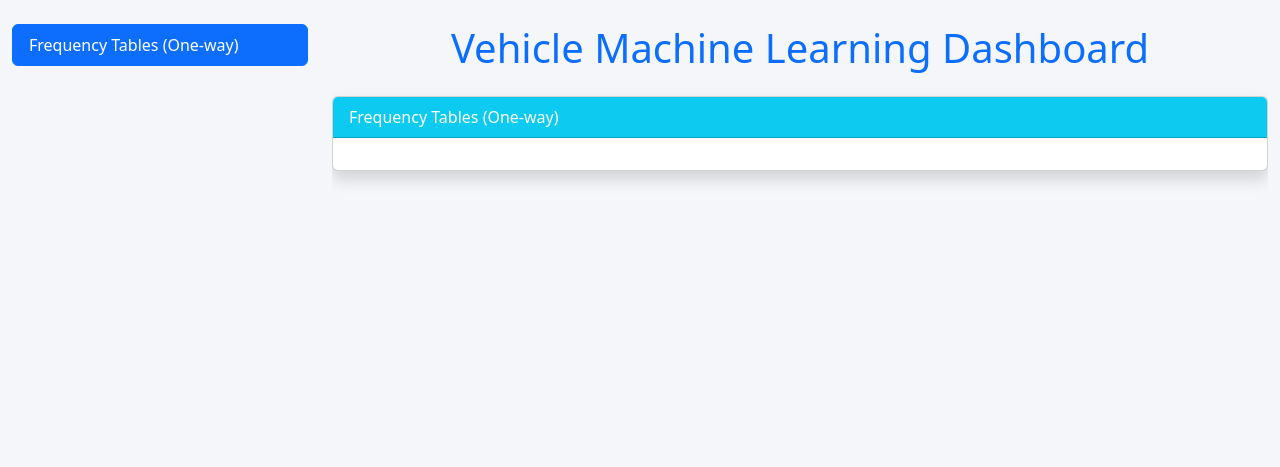
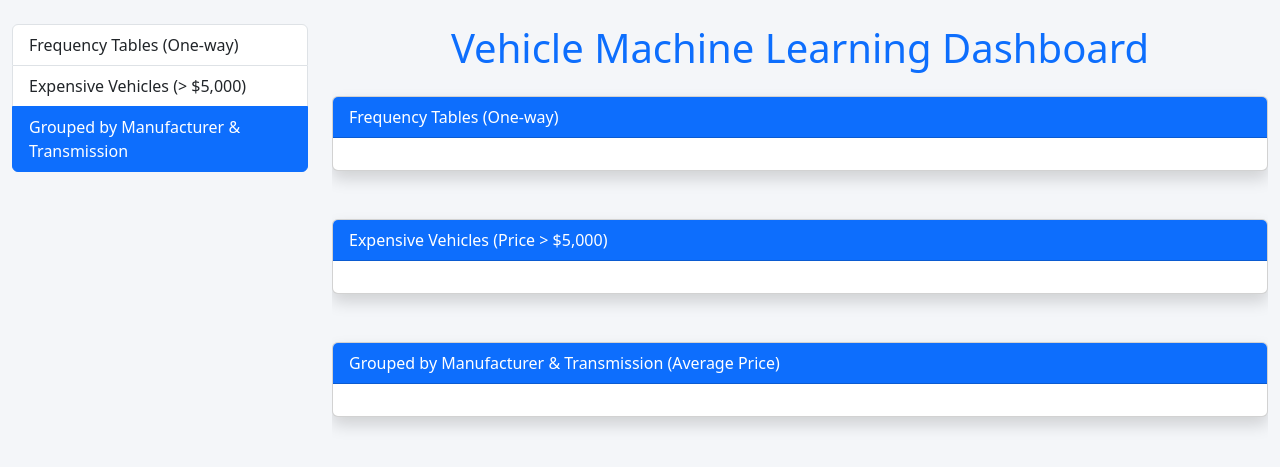
Before and after one commit to Delice7-del/vehicle_ml_dashboard, a Django app: template vehicles/templates/vehicles/index.html in a window 1280 px wide. Shown: the top 467 px of the page. Run offline with Django 5.2, Linux system fonts and the light colour scheme; the template is opened without the code that fills it, so the values that code supplies are empty.

Commit message:
Made some improvements

```diff
--- a/vehicles/templates/vehicles/index.html
+++ b/vehicles/templates/vehicles/index.html
@@ -15,6 +15,13 @@
         .nav-pills .nav-link.active {
             background-color: #0d6efd;
         }
+        .table thead th {
+            background-color: #0d6efd;
+            color: #ffffff;
+            position: sticky;
+            top: 0;
+            z-index: 1;
+        }
     </style>
 </head>
 <body data-bs-spy="scroll" data-bs-target="#dashboard-nav" data-bs-offset="100" tabindex="0">
@@ -25,6 +32,12 @@
                 <div id="dashboard-nav" class="list-group position-sticky top-0">
                     <a class="list-group-item list-group-item-action" href="#frequency-table">
                         Frequency Tables (One-way)
+                    </a>
+                    <a class="list-group-item list-group-item-action" href="#expensive-vehicles-table">
+                        Expensive Vehicles (> $5,000)
+                    </a>
+                    <a class="list-group-item list-group-item-action" href="#groupby-table">
+                        Grouped by Manufacturer & Transmission
                     </a>
                 </div>
             </div>
@@ -37,11 +50,35 @@
                     <h1 class="text-center text-primary mb-4"> Vehicle Machine Learning Dashboard </h1>
 
                     <div id="frequency-table" class="card shadow mb-5">
-                        <div class="card-header bg-info text-white">
+                        <div class="card-header bg-primary text-white">
                             Frequency Tables (One-way)
                         </div>
                         <div class="card-body">
                             {{ frequency_table|safe }}
+                        </div>
+                    </div>
+
+                    <!-- Expensive Vehicles Table -->
+                    <div id="expensive-vehicles-table" class="card shadow mb-5">
+                        <div class="card-header bg-primary text-white">
+                            Expensive Vehicles (Price > $5,000)
+                        </div>
+                        <div class="card-body">
+                            <div class="table-responsive" style="max-height: 450px; overflow-y: auto;">
+                                {{ expensive_vehicles_table|safe }}
+                            </div>
+                        </div>
+                    </div>
+
+                    <!-- Group By Table -->
+                    <div id="groupby-table" class="card shadow mb-5">
+                        <div class="card-header bg-primary text-white">
+                            Grouped by Manufacturer & Transmission (Average Price)
+                        </div>
+                        <div class="card-body">
+                            <div class="table-responsive" style="max-height: 450px; overflow-y: auto;">
+                                {{ groupby_table|safe }}
+                            </div>
                         </div>
                     </div>
 
```
Also changed, not shown: vehicles/dashboard.py (+21 -2 lines), vehicles/views.py (+15 -2 lines), dummy_data/vehicles_data_1000.csv.
